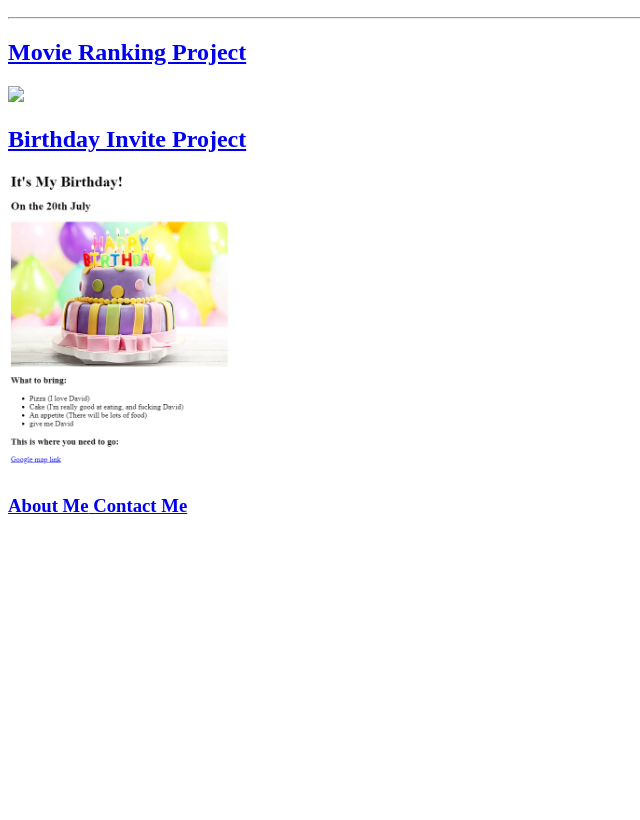
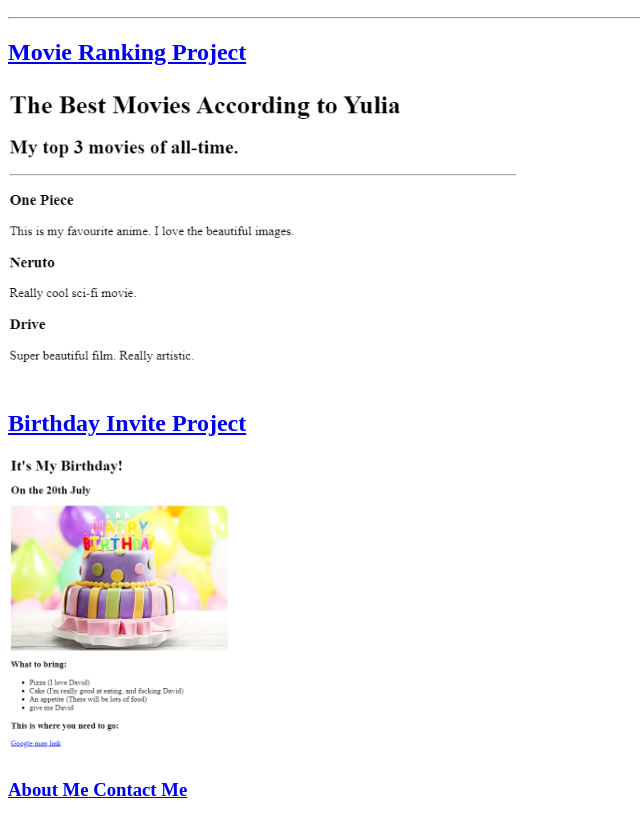
Before and after one commit to Yuliahuy/html-blin, a plain HTML site: page index.html in a window 1280 px wide. Shown: the part 110-930 px from the top of the page, without its empty margins (0-640 px from the left). Before the commit the page ends 800 px from the top, so only its background shows below. Drawn offline with Linux system fonts and the light colour scheme.

Commit message:
Update index.html

```diff
--- a/index.html
+++ b/index.html
@@ -12,7 +12,7 @@
         <h2>I'm a Web Developer</h2>
         <hr>
         <h2><a href="./public/movie-ranking.html">Movie Ranking Project</a></h2>
-        <img src="./Знімок екрана 2024-02-04 184555.png/" height="300" />
+        <img src="./movies.png" height="300" />
 
         <h2><a href="./public/birthday-invite.html">Birthday Invite Project</a></h2>
         <img src="./mybithday.png" height="300" />
```
